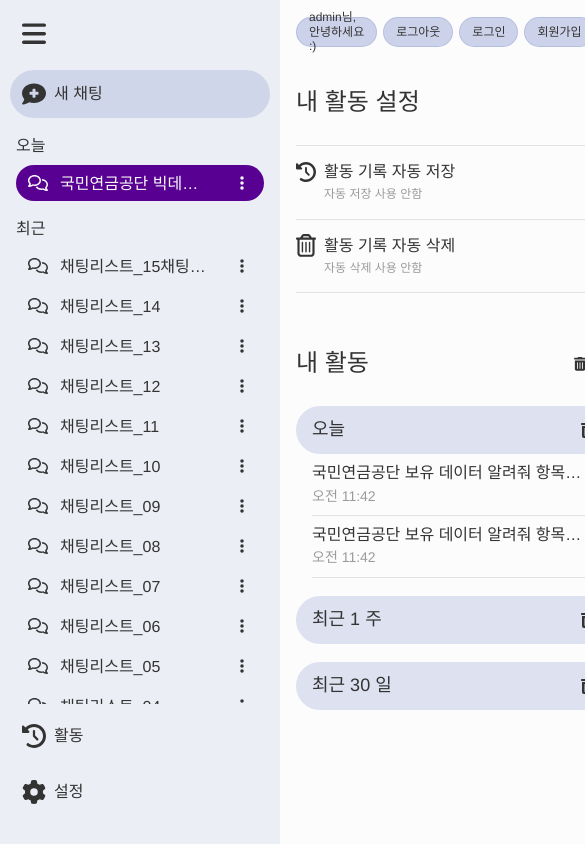
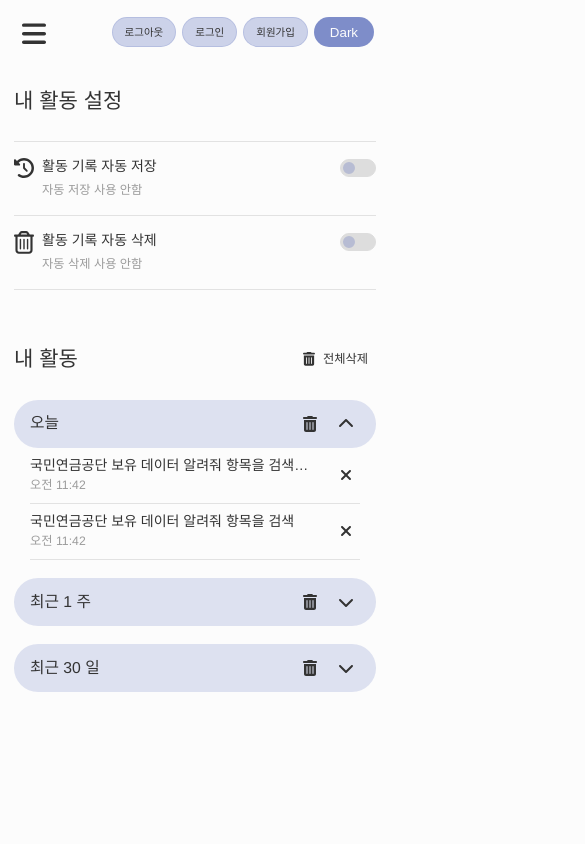
Before and after one commit to DoinSeol/generativeAI, a plain HTML site: page ROOT/main/timeLine.html in a window 390 px wide. Shown: the top 844 px of the page, 585 px wide, since content can reach past the window. Drawn offline with Linux system fonts and the light colour scheme.

Commit message:
2024.08.09_side_response_01

```diff
--- a/ROOT/main/css/common.css
+++ b/ROOT/main/css/common.css
@@ -96,9 +96,9 @@
 
 body {margin: 0; padding: 0; background-color: var(--background-col);color: var(--main-txt-col); line-height: 1.4;}
 h1, h2, h3, h4, h5, h6 {font-weight: 500;}
-h1 {font-size: 36px;}
-h2 {font-size: 24px;}
-h3 {font-size: 18px;}
+h1 {font-size: 2.25rem;}
+h2 {font-size: 1.5rem;}
+h3 {font-size: 1.125rem;}
 
 button {border: none; cursor: pointer; display: flex; justify-content: center; align-items: center;}
 button.theme { height: 30px; border-radius: 15px; padding: 0 16px; color: #fcfcfc;  background-color: rgb(245 158 11);}
@@ -119,8 +119,8 @@ svg {fill: var(--main-txt-col);}
 .bt_box_24.active p, .bt_box_36.active p, .bt_box_48.active p {color: var(--active-txt-col);}
 .bt_box_24.active svg, .bt_box_36.active svg, .bt_box_48.active svg {fill:var(--active-txt-col);}
 
-.bt_box_24 {height: 24px; border-radius: 12px; font-size: 14px;}
-.bt_box_24 a {font-size: 14px;}
+.bt_box_24 {height: 24px; border-radius: 12px; font-size: 0.875rem;}
+.bt_box_24 a {font-size: 0.875rem;}
 
 .bt_box_36 {width: 100%; height: 36px; border-radius: 18px;}
 
@@ -189,7 +189,7 @@ main .side_L_container ol, main .side_L_container ul, main .side_L_container li
 
   /* 2-2. 사이드메뉴_설정 - side_off */
   main .side_L_container .setting_list_bt_box .bt_box_48 {width: 48px;}
-  main .side_L_container .setting_list_bt_box ul {padding: 0px 10px; gap: 8px;}
+  main .side_L_container .setting_list_bt_box ul {padding: 0px 10px; gap: 8px; overflow: hidden;}
   main .side_L_container .setting_list_bt_box .bt_box_48.no_back {background-color: transparent;}
   main .side_L_container .setting_list_bt_box .bt_box_48.no_back:hover {background-color: var(--hover-bt-col);}
   main .side_L_container .setting_list_bt_box .bt_box_48.no_back.active {background-color: var(--active-box-col);}
@@ -247,11 +247,11 @@ main .side_R_container { width: 100%; height: 100vh; }
 /* 3-1. 우측_상단바 ---------------------------------------------------- */
 main .side_R_container .top_bar {width: 100%; height: 64px; padding: 0 16px; margin-bottom: 16px; justify-content:space-between; align-items: center; }
 
-main .side_R_container .top_bar .logo_box {width: auto; flex-grow: 1; }
-main .side_R_container .top_bar .logo_box img {width: auto; height: 36px; }
+main .side_R_container .top_bar .logo_box {width: auto; }
+main .side_R_container .top_bar .logo_box img {width: auto; height: 32px; margin-top: 8px}
 
-main .side_R_container .login_box {width: auto; gap: 6px; }
-main .side_R_container .login_box a {display: flex; justify-content: center; align-items: center; border: 1px solid var(--top-bt-border-col); background-color: var(--top-bt-col); height: 30px; border-radius: 15px; padding: 0 12px; font-size: 12px;    }
+main .side_R_container .login_box {width: auto; gap: 6px; flex-grow: 1; justify-content: flex-end; align-items: flex-start;}
+main .side_R_container .login_box a {display: flex; justify-content: center; align-items: center; border: 1px solid var(--top-bt-border-col); background-color: var(--top-bt-col); height: 30px; border-radius: 15px; padding: 0 12px; font-size: 0.75rem;    }
 main .side_R_container .login_box a:hover {background-color: var(--top-hover-bt-col); font-weight: 500;}
 
 
@@ -314,7 +314,7 @@ main .side_R_container .main_cont_container .main_cont_layout .timeline_area .co
 main .side_R_container .main_cont_container .main_cont_layout .timeline_area .cont_timeline_setting ul.cont_timeline_setting_container li.cont_timeline_setting_box {flex-wrap: wrap; justify-content: space-between; align-items: center; padding: 16px 0; border-top: 1px solid var(--basic-line-col); }
 main .side_R_container .main_cont_container .main_cont_layout .timeline_area .cont_timeline_setting ul.cont_timeline_setting_container li.cont_timeline_setting_box:last-child {border-bottom: 1px solid var(--basic-line-col);}
 main .side_R_container .main_cont_container .main_cont_layout .timeline_area .cont_timeline_setting ul.cont_timeline_setting_container li.cont_timeline_setting_box > div:first-child {gap: 8px; width: auto;}
-main .side_R_container .main_cont_container .main_cont_layout .timeline_area .cont_timeline_setting ul.cont_timeline_setting_container li.cont_timeline_setting_box span {width: 100%; padding-left: 28px; margin-top: 4px; font-size: 12px; color: var(--sub-txt-col) }
+main .side_R_container .main_cont_container .main_cont_layout .timeline_area .cont_timeline_setting ul.cont_timeline_setting_container li.cont_timeline_setting_box span {width: 100%; padding-left: 28px; margin-top: 4px; font-size: 0.875rem; color: var(--sub-txt-col) }
 
 
 
@@ -329,7 +329,7 @@ main .side_R_container .main_cont_container .main_cont_layout .timeline_area .co
 
 main .side_R_container .main_cont_container .main_cont_layout .timeline_area .cont_timeline_list ul.cont_timeline_list_container .cont_timeline_list_box .timeline_list {position: relative;}
 main .side_R_container .main_cont_container .main_cont_layout .timeline_area .cont_timeline_list ul.cont_timeline_list_container .cont_timeline_list_box .timeline_list p {width: 100%; padding-right: 50px; overflow: hidden; text-overflow: ellipsis; white-space: nowrap;}
-main .side_R_container .main_cont_container .main_cont_layout .timeline_area .cont_timeline_list ul.cont_timeline_list_container .cont_timeline_list_box .timeline_list span {font-size: 14px; color: var(--sub-txt-col)}
+main .side_R_container .main_cont_container .main_cont_layout .timeline_area .cont_timeline_list ul.cont_timeline_list_container .cont_timeline_list_box .timeline_list span {font-size: 0.875rem; color: var(--sub-txt-col)}
 main .side_R_container .main_cont_container .main_cont_layout .timeline_area .cont_timeline_list ul.cont_timeline_list_container .cont_timeline_list_box .timeline_list .timeline_list_xbt {position: absolute; top: 50%; right: 0px; transform: translate(0, -50%)}
 
 /* 02-02-02. 우) 내 활동 - 날짜별 검색 기록 리스트*/
@@ -346,3 +346,17 @@ main .side_R_container .main_cont_container .main_cont_layout .timeline_area .co
 main .side_R_container .main_cont_container .main_cont_layout .timeline_area .cont_timeline_list ul.cont_timeline_list_container .cont_timeline_list_box.active .cont_timeline_list_icon.close {display: block;}
 
 main .side_R_container .main_cont_container .main_cont_layout .timeline_area .cont_timeline_list ul.cont_timeline_list_container .cont_timeline_list_box.active .cont_timeline_list_icon.open {display: none;}
+
+
+
+
+@media (max-width: 1143px) {
+  main .side_L_container {width: 0px; position: fixed; top:0; left: 0; z-index: 99;}
+  main .side_R_container .top_bar {padding-left: 68px;}
+  main .side_R_container .top_bar .logo_box img {height: 28px;}
+  html, body, a {font-size: 14px;}
+}
+
+@media (max-width: 600px) {
+  main .side_R_container .login_box a:first-child{display: none;}
+}
--- a/ROOT/main/css/style.css
+++ b/ROOT/main/css/style.css
@@ -1,7 +1,7 @@
 /* 공통 --------------------------------------------------------------------------------------------------------- */
 html, body {font-family: 'Noto Sans KR','돋움',Dotum,'굴림',Gulim,Helvetica, 'Apple SD Gothic Neo',Tahoma, Geneva, sans-serif,verdana; line-height:1.2; font-weight:300; word-break:keep-all; letter-spacing:0;}
-h1, h2, h3, h4, h5, h6 {font-family: 'Noto Sans KR','돋움',Dotum,'굴림',Gulim,Helvetica, 'Apple SD Gothic Neo',Tahoma, Geneva, sans-serif,verdana; font-size:1rem; line-height:1.2; font-weight:300; word-break:keep-all; }
-a, textarea {font-family: 'Noto Sans KR','돋움',Dotum,'굴림',Gulim,Helvetica, 'Apple SD Gothic Neo',Tahoma, Geneva, sans-serif,verdana; font-size:1rem; line-height:1.2; font-weight:300; word-break:keep-all; }
+h1, h2, h3, h4, h5, h6 {font-family: 'Noto Sans KR','돋움',Dotum,'굴림',Gulim,Helvetica, 'Apple SD Gothic Neo',Tahoma, Geneva, sans-serif,verdana; line-height:1.2; font-weight:300; word-break:keep-all; }
+a, textarea {font-family: 'Noto Sans KR','돋움',Dotum,'굴림',Gulim,Helvetica, 'Apple SD Gothic Neo',Tahoma, Geneva, sans-serif,verdana; line-height:1.2; font-weight:300; word-break:keep-all; }
 
 
 
--- a/ROOT/main/js/index.js
+++ b/ROOT/main/js/index.js
@@ -44,8 +44,6 @@ function clickLightMode() {
 }
 
 
-
-
 /* mobile nav */
 $('.side_nav_menu_bt a').on('click', function() {
   // e.preventDefault();
@@ -58,6 +56,24 @@ $('.side_nav_menu_bt a').on('click', function() {
   }
 
 });
+
+$(window).resize(function(){
+  if (window.innerWidth < 1143) {
+    /* 이하일때의 스크립트 */
+    if($("main").hasClass("side_on")) {
+      $('main').removeClass('side_on');
+      $('main').addClass('side_off');
+    }
+  }
+  // else {
+  //   /* 이상일때의 스크립트 */
+  //   if($("main").hasClass("side_off")) {
+  //     $('main').removeClass('side_off');
+  //     $('main').addClass('side_on');
+  //   }
+  // }
+}).resize();
+
 
 // 툴팁 - 팝업오픈
 $('.chat_list button.icon_box_28').on('click', function() {
```
